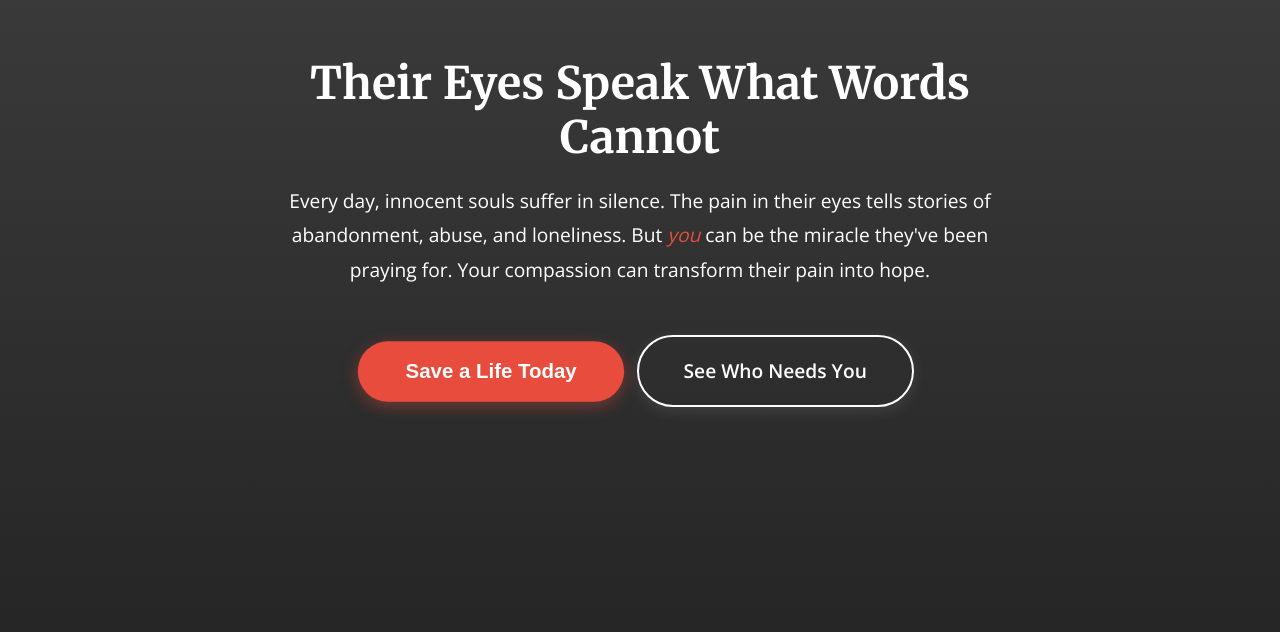
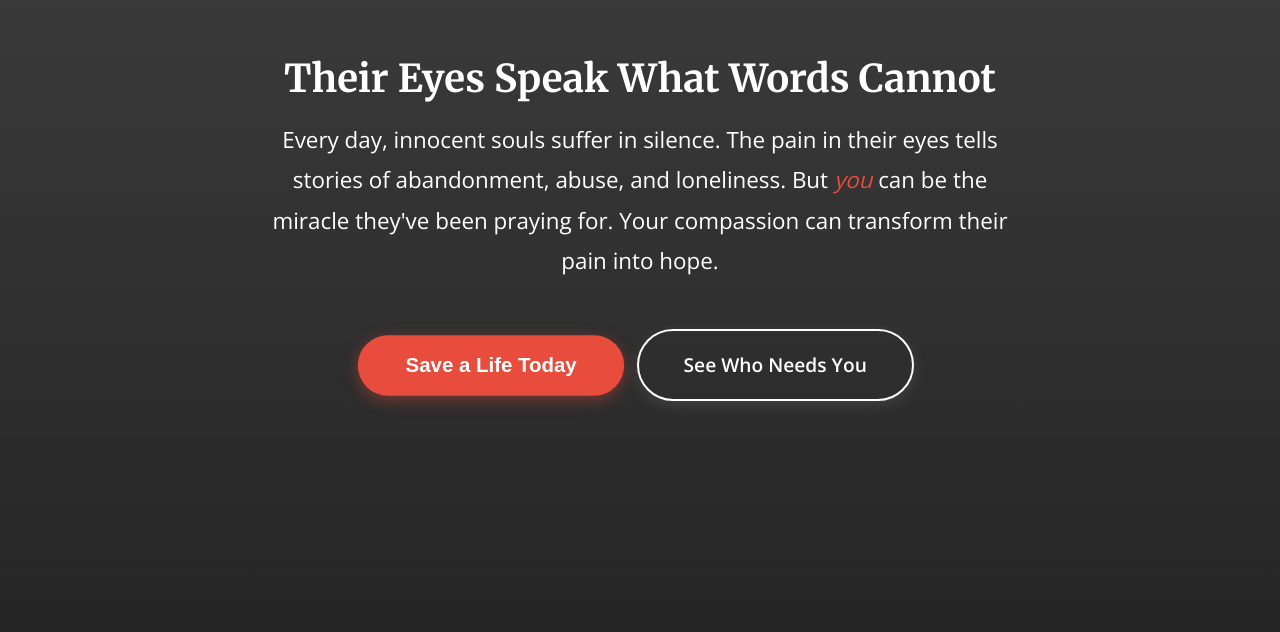
Before and after one commit to sameerkhen00/Paws, a plain HTML site: page index.html in a window 1280 px wide. Shown: the part 168-800 px from the top of the page. Drawn offline with nearby package versions, Linux system fonts and the light colour scheme.

Commit message:
index.html

```diff
--- a/index.html
+++ b/index.html
@@ -28,7 +28,7 @@
     }
     header {
       background: linear-gradient(rgba(0,0,0,0.75), rgba(0,0,0,0.85)), url('header-banner.png') no-repeat center center/cover;
-      height: 101vh;
+      height: 100vh;
       display: flex;
       align-items: center;
       justify-content: center;
@@ -40,12 +40,12 @@
       padding: 0 2rem;
     }
     header h1 {
-      font-size: 2.8rem;
+      font-size: 2.4rem;
       margin-bottom: 1.2rem;
       line-height: 1.2;
     }
     header p {
-      font-size: 1.2em;
+      font-size: 1.4rem;
       max-width: 750px;
       margin: 0 auto 2.5rem;
       line-height: 1.8;
@@ -465,8 +465,8 @@
 
   <footer>
     <p>"The animals of the world exist for their own reasons. They were not made for humans any more than black people were made for white, or women created for men."</p>
-    <p>―Sameer Shekh</p>
+    <p>― Alice Walker</p>
     <p>&copy; 2025 Paws of Hope. Every life matters.</p>
   </footer>
 </body>
-  </html>
+            </html>
```
